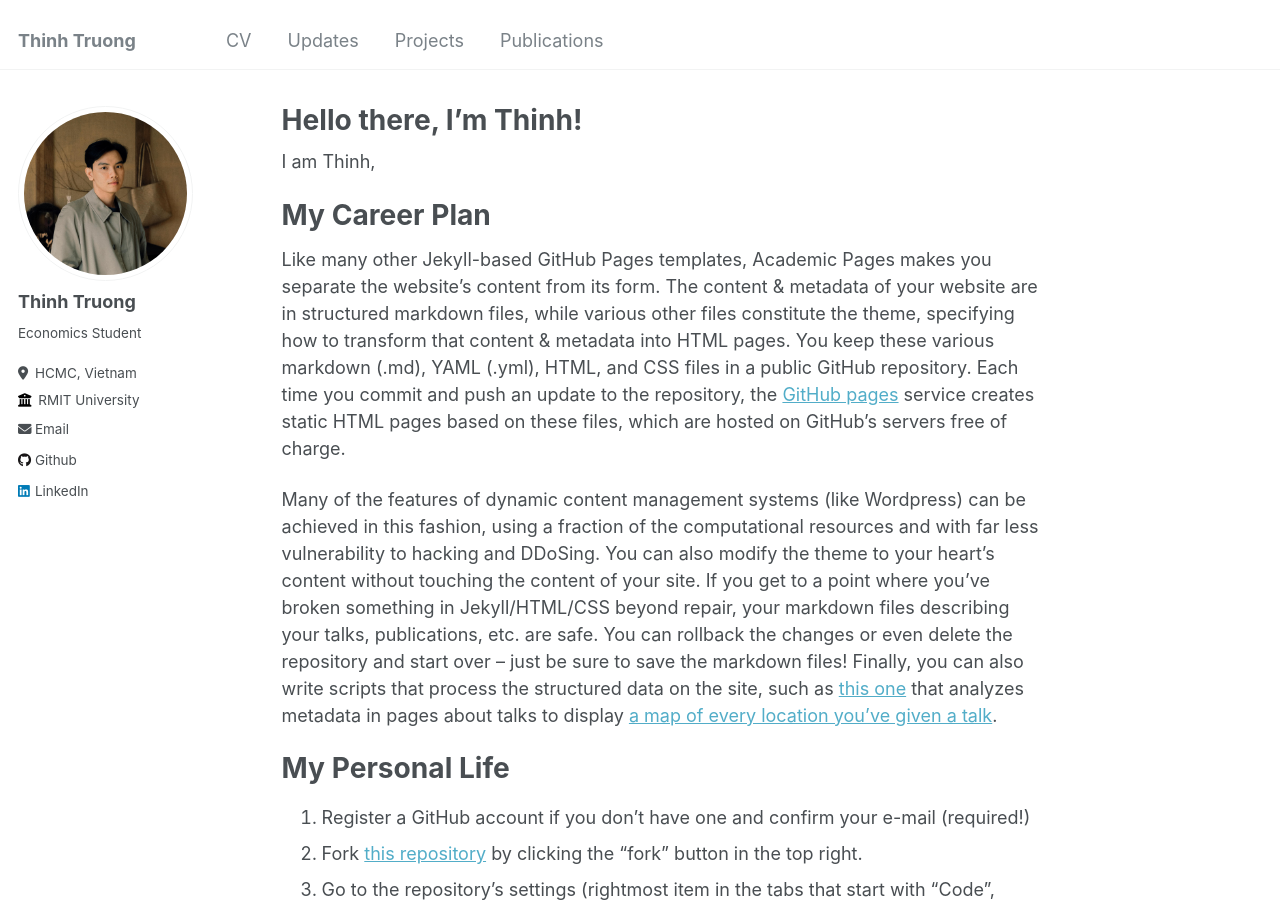
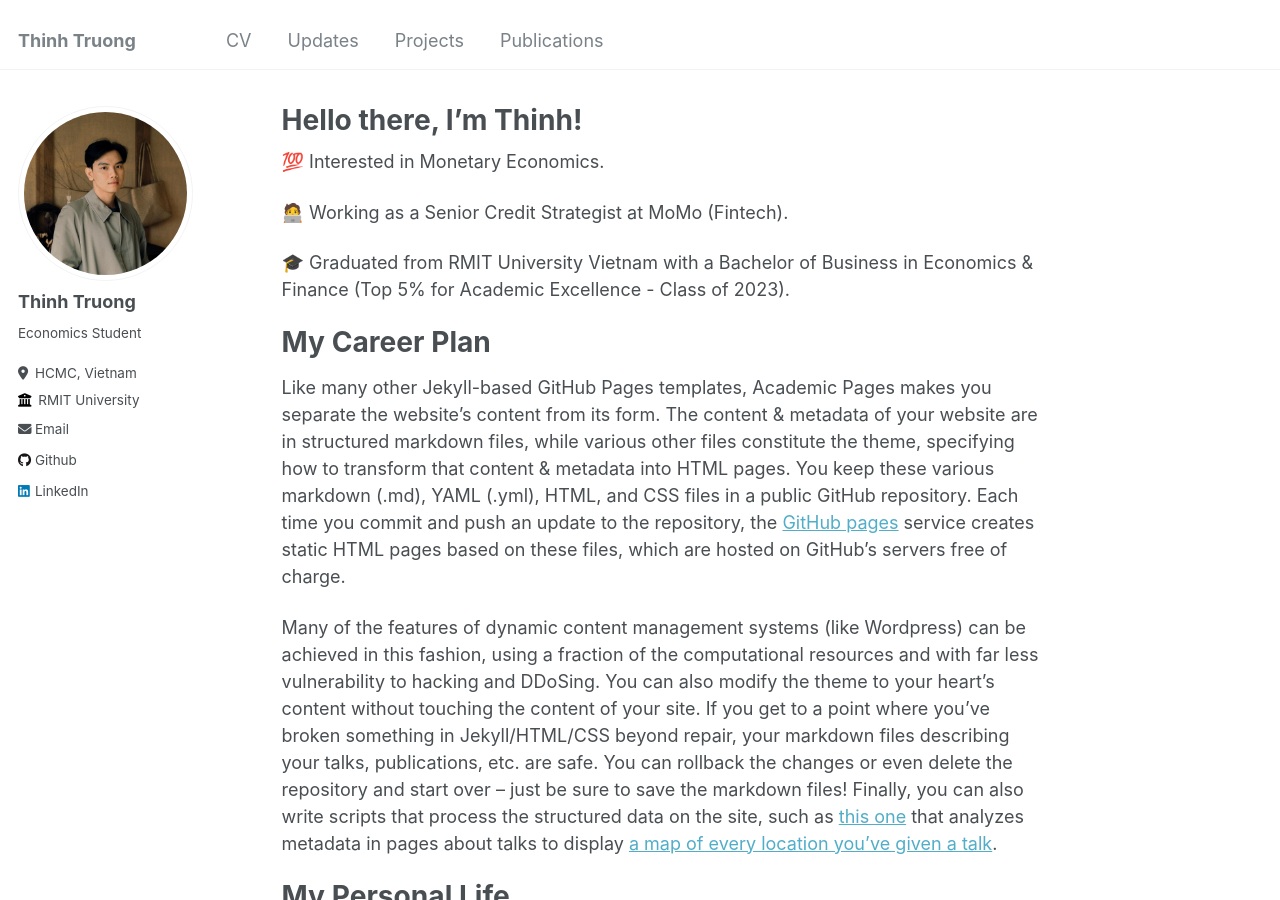
Before and after one commit to truongtuongthinh/truongtuongthinh1.github.io, a Jekyll site: the page built from _pages/about.md, in a window 1280 px wide and 900 px high. Built offline with Jekyll 4.4.1, drawn with Linux system fonts in a browser that asks for light colours.

Commit message:
Update about.md

```diff
--- a/_pages/about.md
+++ b/_pages/about.md
@@ -7,7 +7,13 @@ redirect_from:
   - /about.html
 ---
 
-I am Thinh,
+💯 Interested in Monetary Economics.
+
+🧑‍💻 Working as a Senior Credit Strategist at MoMo (Fintech).
+
+🎓 Graduated from RMIT University Vietnam with a Bachelor of Business in Economics & Finance (Top 5% for Academic Excellence - Class of 2023).
+
+
 
 My Career Plan
 ======
```
